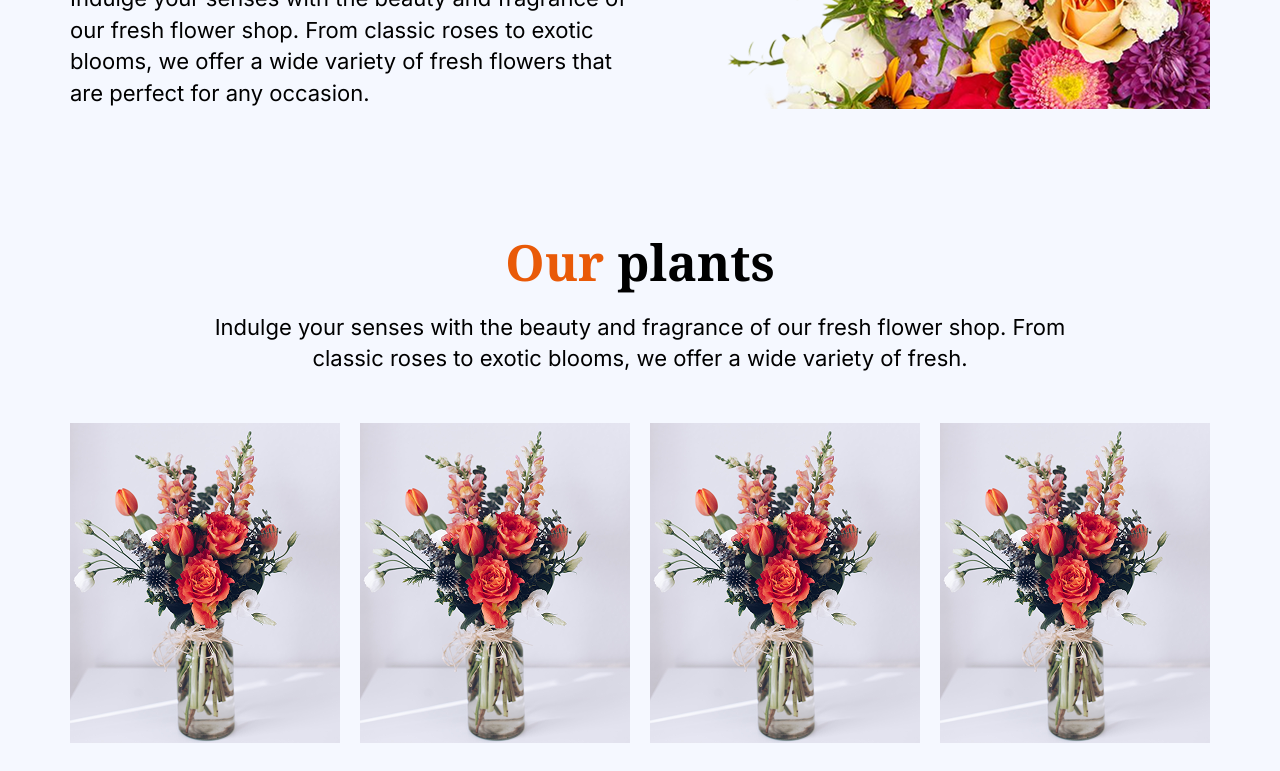
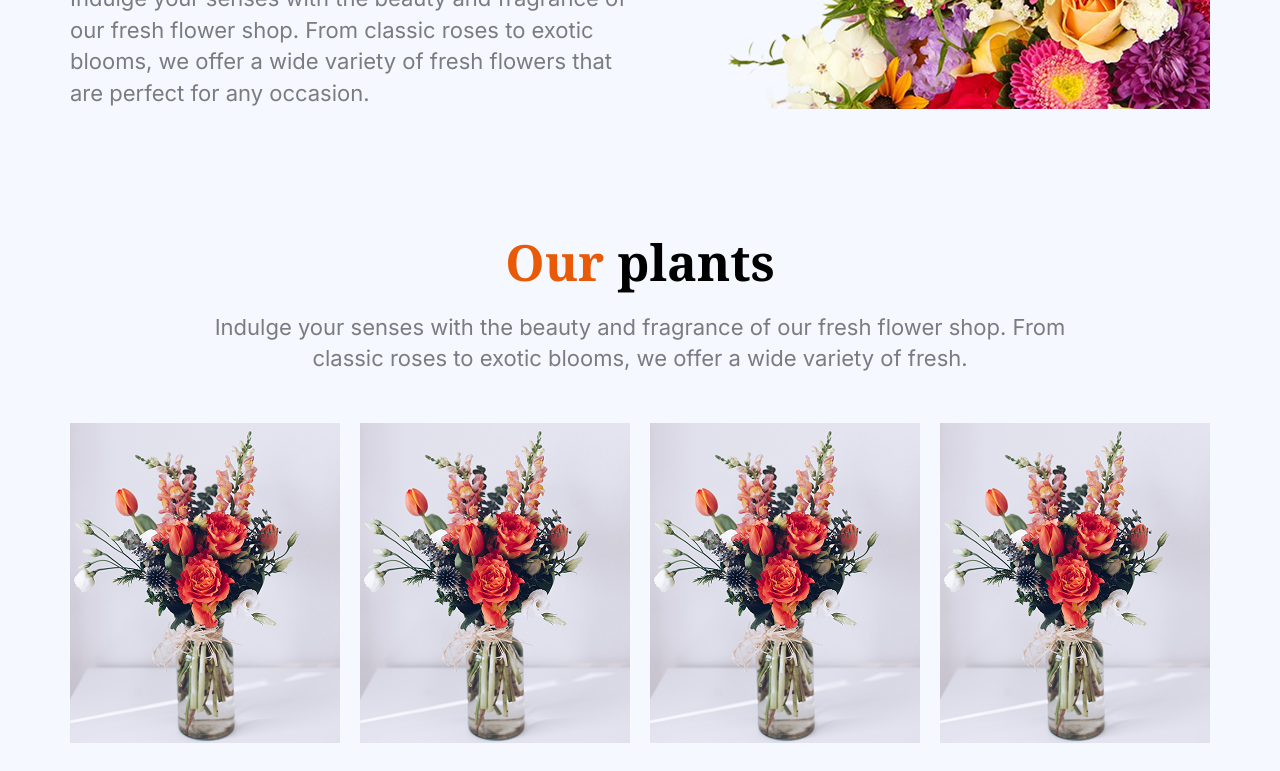
Before and after one commit to RHR-code/B12A02-Responsive-Flowers, a plain HTML site: page index.html in a window 1280 px wide. Shown: the part 585-1356 px from the top of the page. Drawn offline with nearby package versions, Linux system fonts and the light colour scheme.

Commit message:
added text opacity to banner , plant and latest deals section

```diff
--- a/index.html
+++ b/index.html
@@ -53,7 +53,9 @@
             <span class="text-black">Always</span> Fresh <br />
             Flowers
           </h1>
-          <p class="inter-font text-sm lg:text-[1.375rem] mt-3 lg:mt-0">
+          <p
+            class="inter-font text-sm lg:text-[1.375rem] mt-3 lg:mt-0 text-[rgba(0,0,0,0.5)]"
+          >
             Indulge your senses with the beauty and fragrance of our fresh
             flower shop. From classic roses to exotic blooms, we offer a wide
             variety of fresh flowers that are perfect for any occasion.
@@ -71,7 +73,7 @@
           Our <span class="text-black">plants</span>
         </h3>
         <p
-          class="inter-font text-sm lg:text-[1.375rem] mt-3 lg:mt-0 px-7 lg:px-32 pt-4"
+          class="inter-font text-sm lg:text-[1.375rem] mt-3 lg:mt-0 px-7 lg:px-32 pt-4 text-[rgba(0,0,0,0.5)]"
         >
           Indulge your senses with the beauty and fragrance of our fresh flower
           shop. From classic roses to exotic blooms, we offer a wide variety of
@@ -285,7 +287,7 @@
           Latest <span class="text-black">Deals</span>
         </h3>
         <p
-          class="inter-font text-sm lg:text-[1.375rem] mt-3 lg:mt-0 px-7 lg:px-32 pt-4"
+          class="inter-font text-sm lg:text-[1.375rem] mt-3 lg:mt-0 px-7 lg:px-32 pt-4 text-[rgba(0,0,0,0.5)]"
         >
           Indulge your senses with the beauty and fragrance of our fresh flower
           shop. From classic roses to exotic blooms, we offer a wide variety of
```
